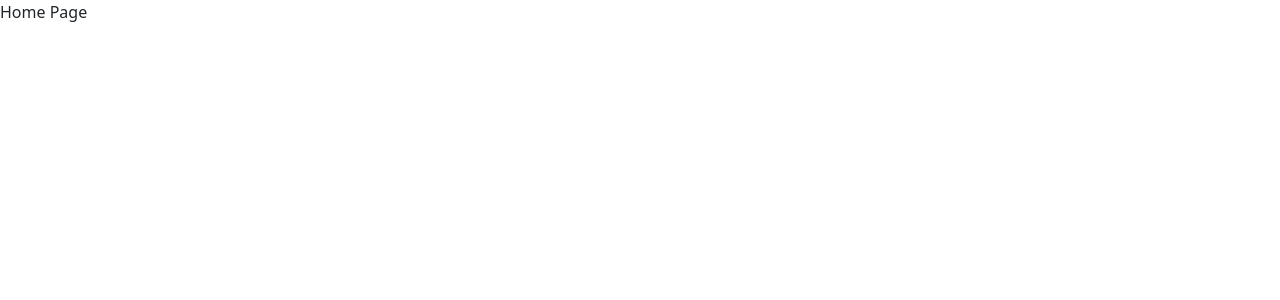
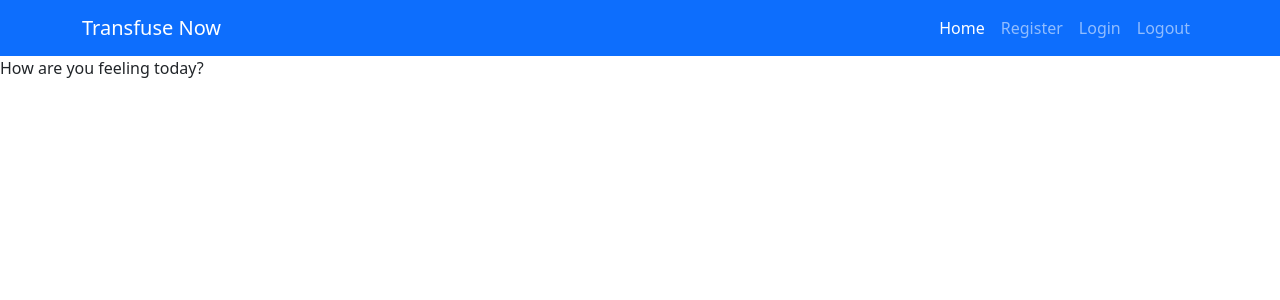
Before and after one commit to aditya6700/Blood-Bank-System, a React (Create React App) app in the folder client/: page / in a window 1280 px wide. Shown: the top 300 px of the page. Built offline with nearby package versions, Linux system fonts and the light colour scheme.

Commit message:
added navbar to vanilla homepage

```diff
--- a/client/src/pages/Home.jsx
+++ b/client/src/pages/Home.jsx
@@ -1,7 +1,11 @@
 import React from 'react'
+import NavigationBar from '../components/NavigationBar'
 
 export const Home = () => {
   return (
-    <div>Home Page</div>
+    <>
+      <NavigationBar />
+      <div><p>How are you feeling today?</p></div>
+    </>
   )
 }
```
